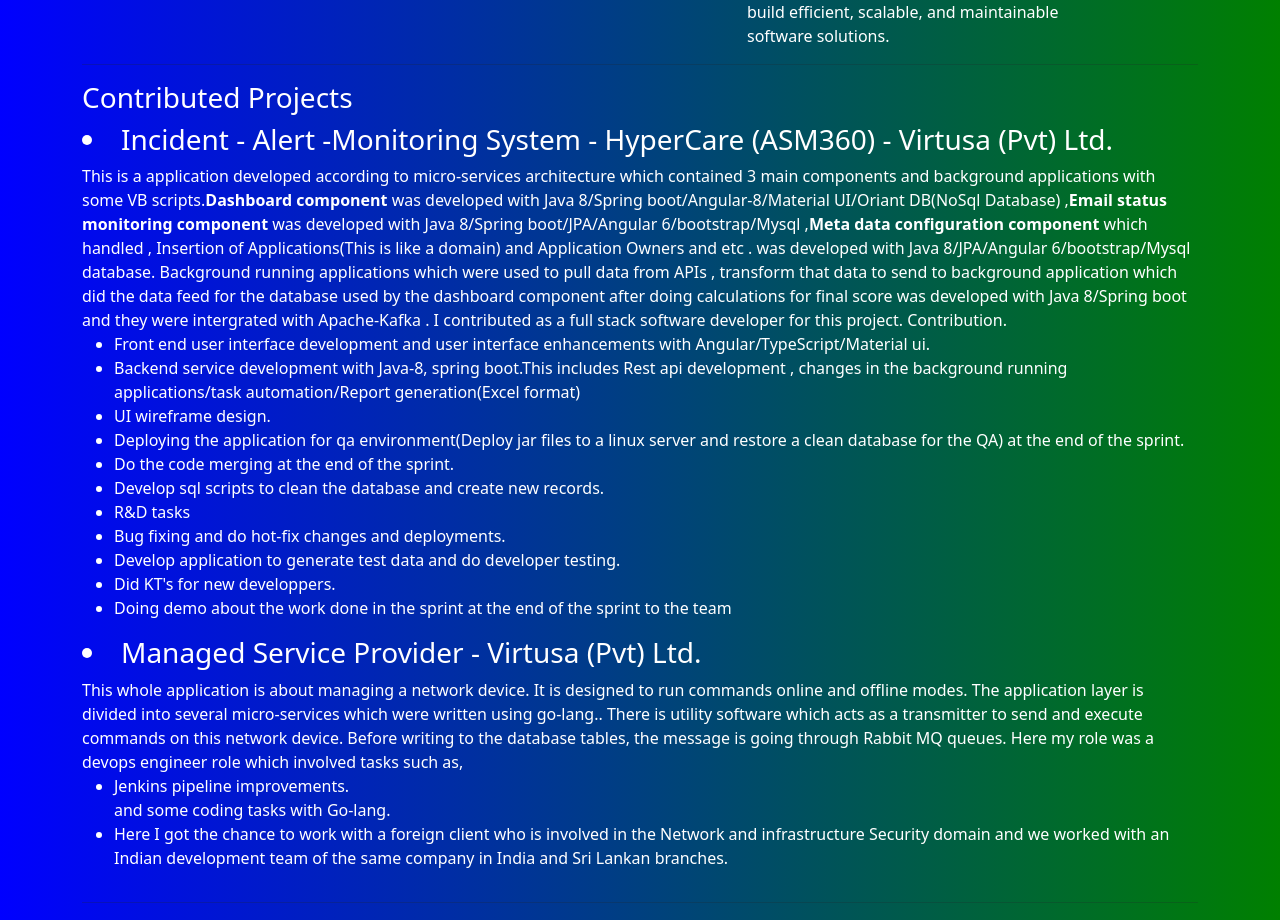
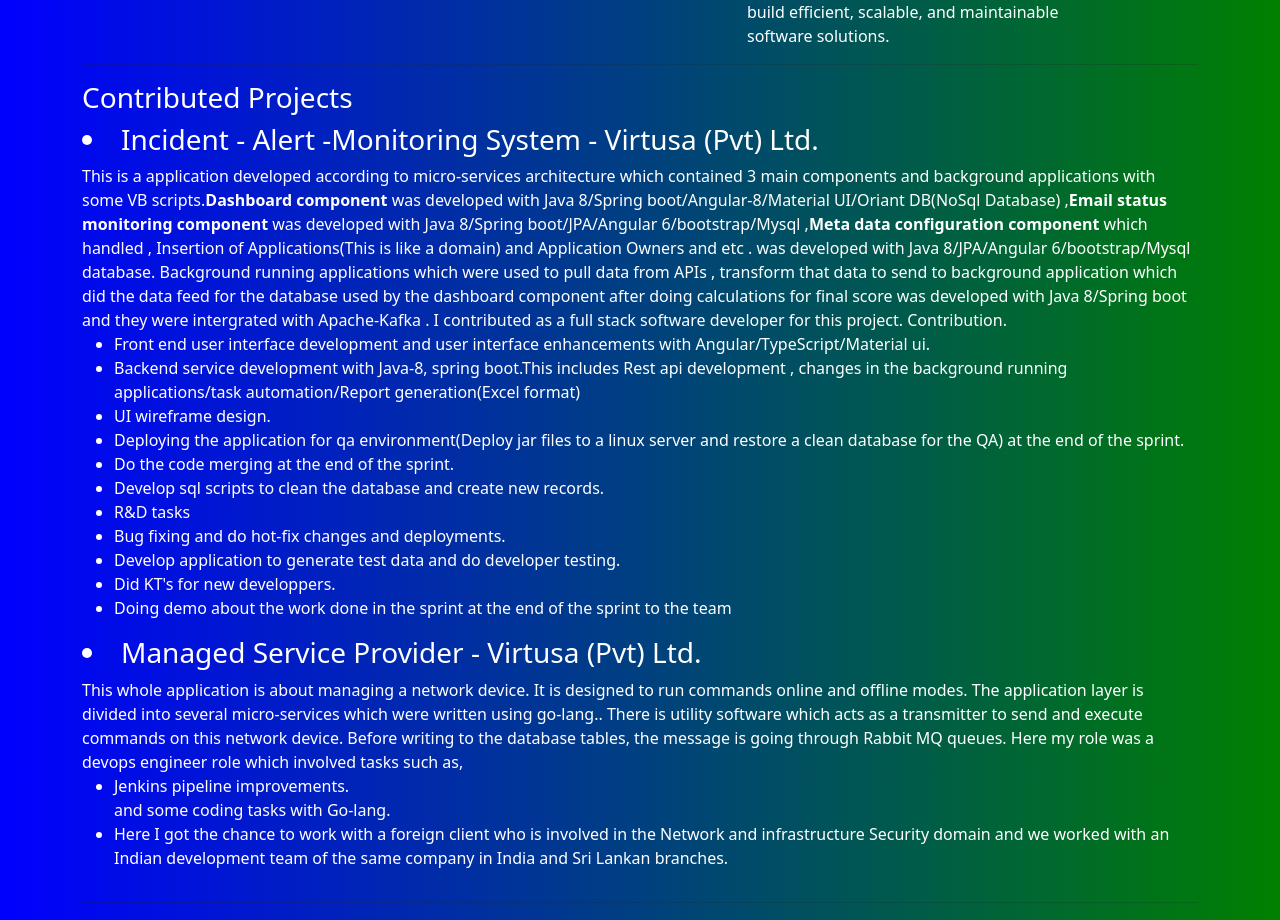
Before and after one commit to DuleepAlwis/duleepalwis.github.io, a React (Create React App) app: page / in a window 1280 px wide. Shown: the part 1006-1926 px from the top of the page. Built offline with nearby package versions, Linux system fonts and the light colour scheme.

Commit message:
Mior changes in typo

```diff
--- a/src/components/About.jsx
+++ b/src/components/About.jsx
@@ -121,7 +121,7 @@
 
         <div id="projects">
             <h3>
-            <li type="disk">Incident - Alert -Monitoring System - HyperCare (ASM360) - Virtusa (Pvt) Ltd.</li>
+            <li type="disk">Incident - Alert -Monitoring System {/*- HyperCare (ASM360)*/} - Virtusa (Pvt) Ltd.</li>
             </h3>
             <p>
                 This is a application developed according to micro-services architecture which contained 3 main components and background applications with some VB scripts.
```
